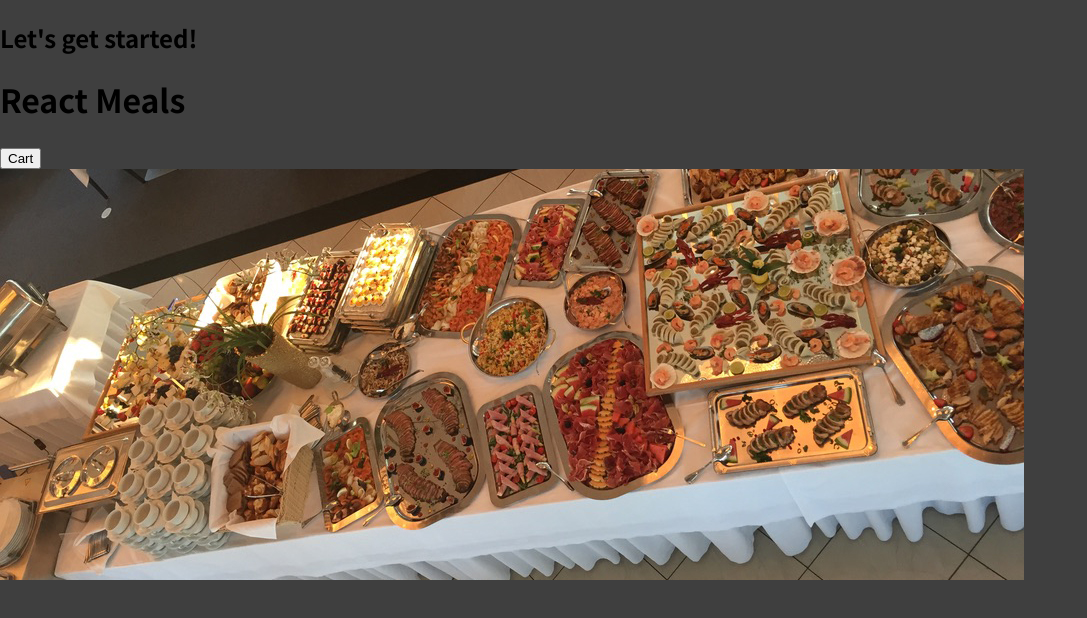
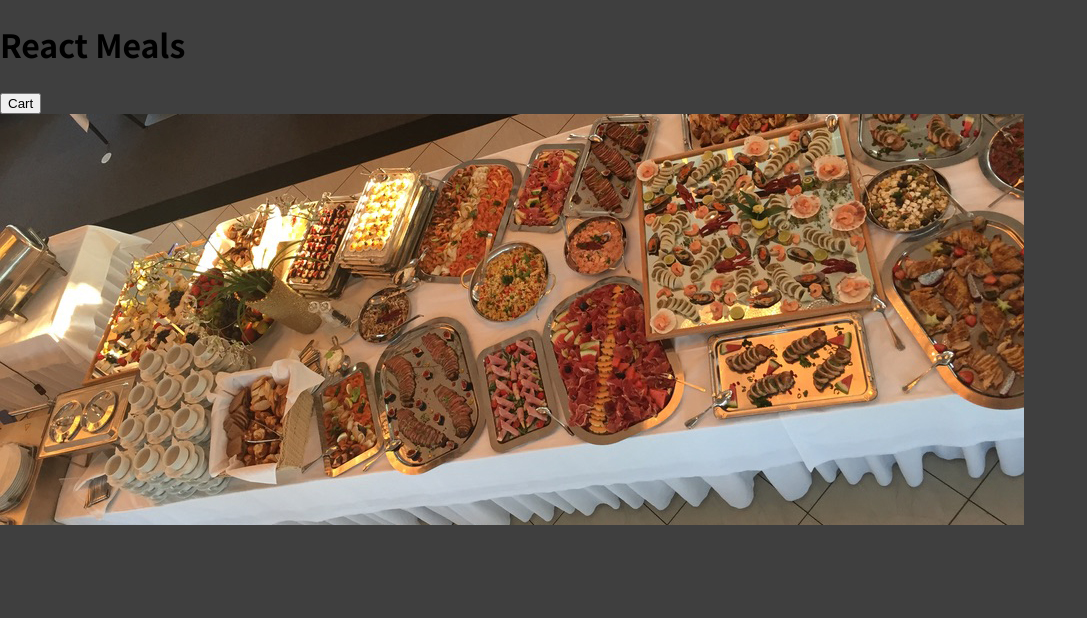
Before and after one commit to lucioxx89/Food_Order_App_React, a React (Create React App) app: page / in a window 1280 px wide. Shown: the top 618 px of the page, without its empty margins (0-1087 px from the left). Built offline with nearby package versions, Linux system fonts and the light colour scheme.

Commit message:
Header component finished with added style

```diff
--- a/src/App.js
+++ b/src/App.js
@@ -1,11 +1,11 @@
 import Header from "../src/components/Layout/Header";
+import React from "react";
 
 function App() {
   return (
-    <div>
-      <h2>Let's get started!</h2>
+    <React.Fragment>
       <Header></Header>
-    </div>
+    </React.Fragment>
   );
 }
 
--- a/src/components/Layout/Header.js
+++ b/src/components/Layout/Header.js
@@ -9,7 +9,7 @@ const Header = (props) => {
         <h1>React Meals</h1>
         <button>Cart</button>
       </header>
-      <div>
+      <div className={classes["main-image"]}>
         <img src={mealsImage} alt="mealsImage" />
       </div>
     </React.Fragment>
```
Also changed, not shown: 1 other file (tests, documents, lock files or other folders).
